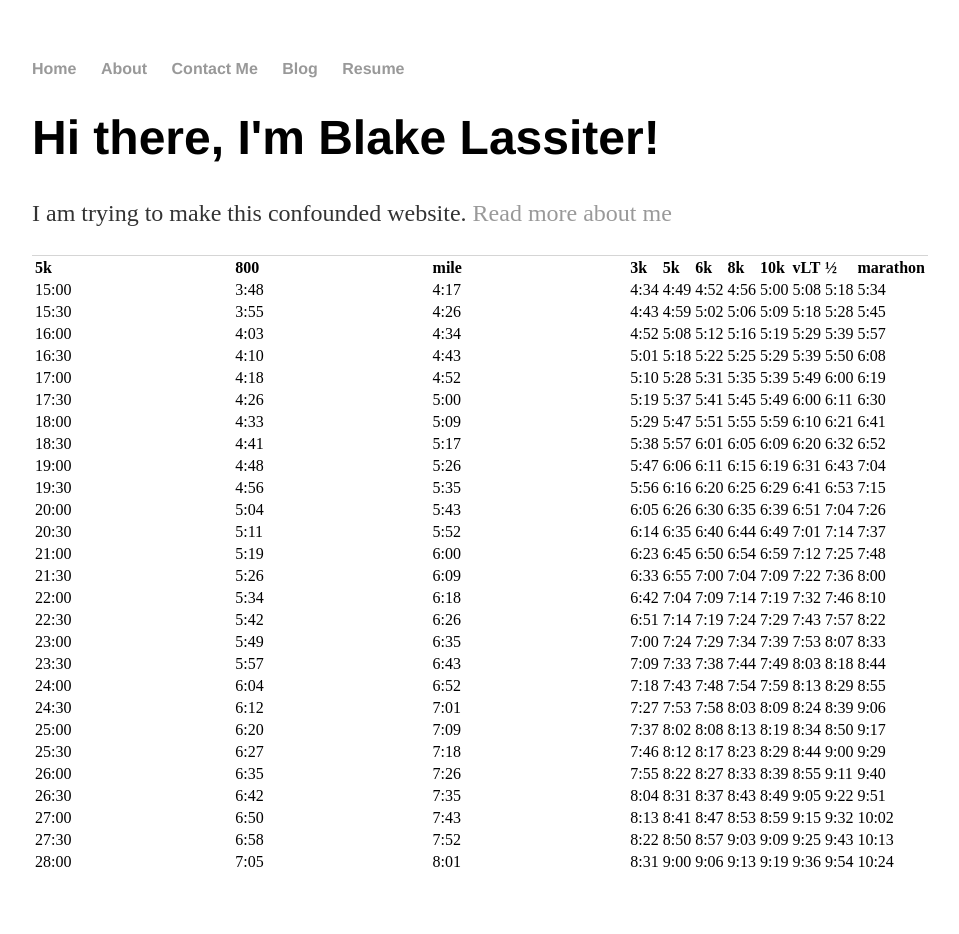
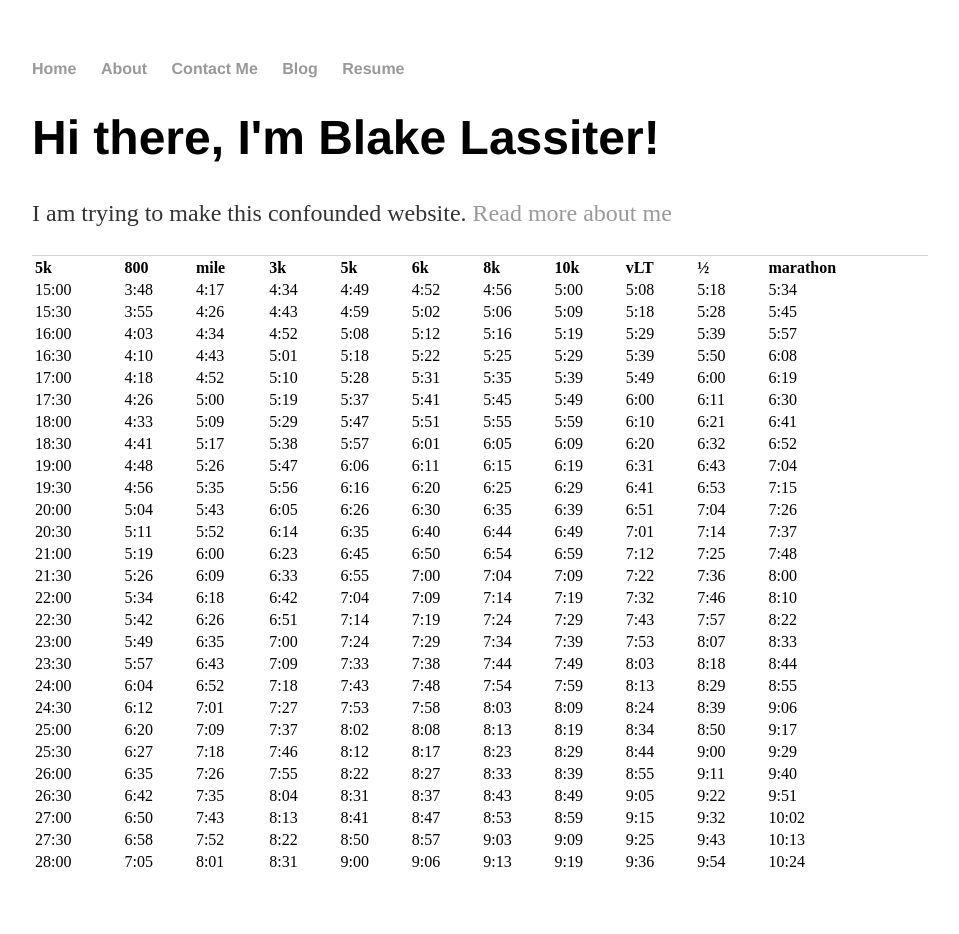
Before and after one commit to balassit/balassit.github.io, a Jekyll site: the page built from index.html, in a window 1280 px wide. Shown: the whole page, without its empty margins (160-1119 px from the left). Built offline with Jekyll 4.4.1, drawn with Linux system fonts in a browser that asks for light colours.

Commit message:
Update main.css

```diff
--- a/css/main.css
+++ b/css/main.css
@@ -41,19 +41,21 @@
 ul.posts li {
     list-style: none;
 }
-td {
+table#references td{
+    width: 33%;
+} {
     width: 33%;
 }
 
-tr:hover {
+blurb.tr:hover {
     background: #CC0000;
 }
-tr:hover td  {
+blurb.tr:hover td  {
     background: #CC0000;
 }
-tr:active {
+blurb.tr:active {
         background: #CC0000;
 }
-tr:active td {
+blurb.tr:active td {
         background: #CC0000;
 }
```
